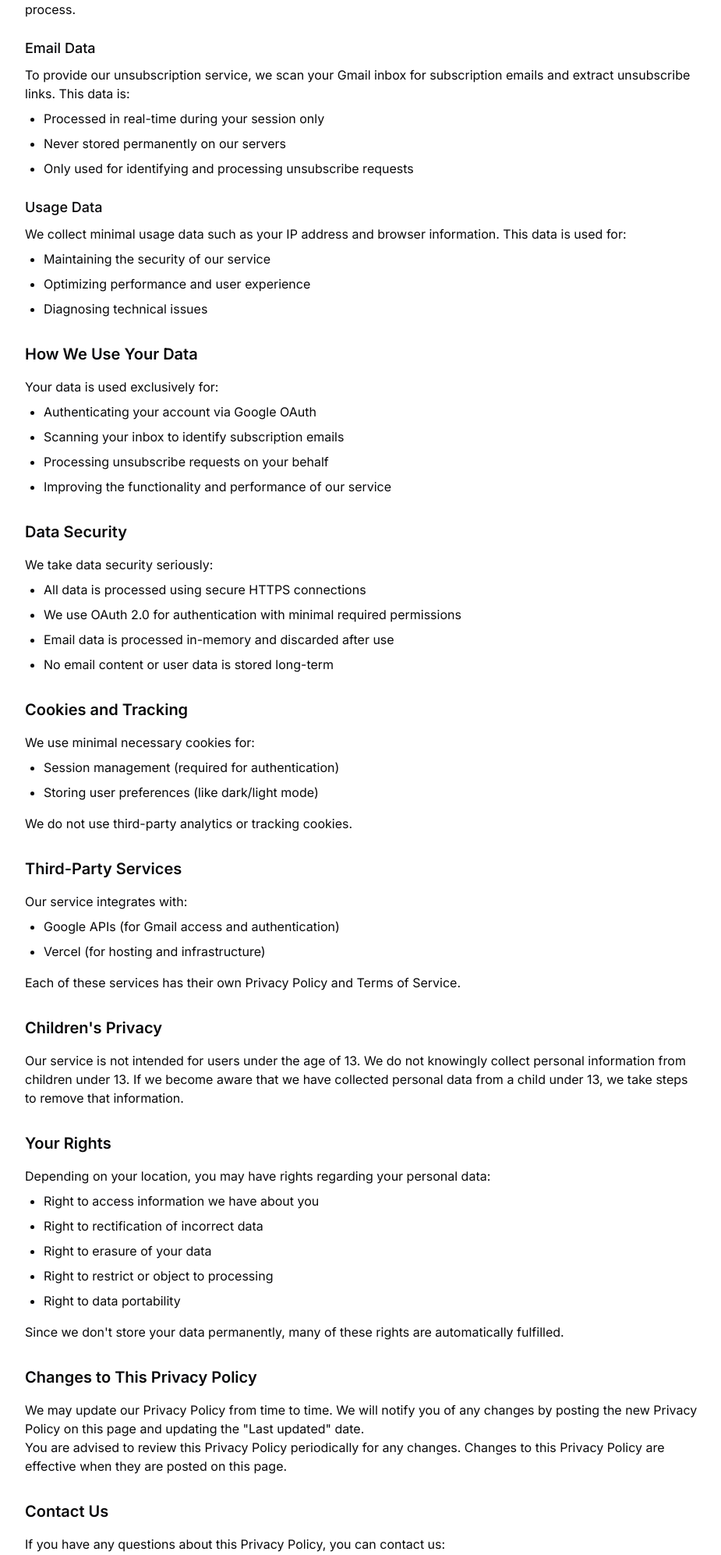
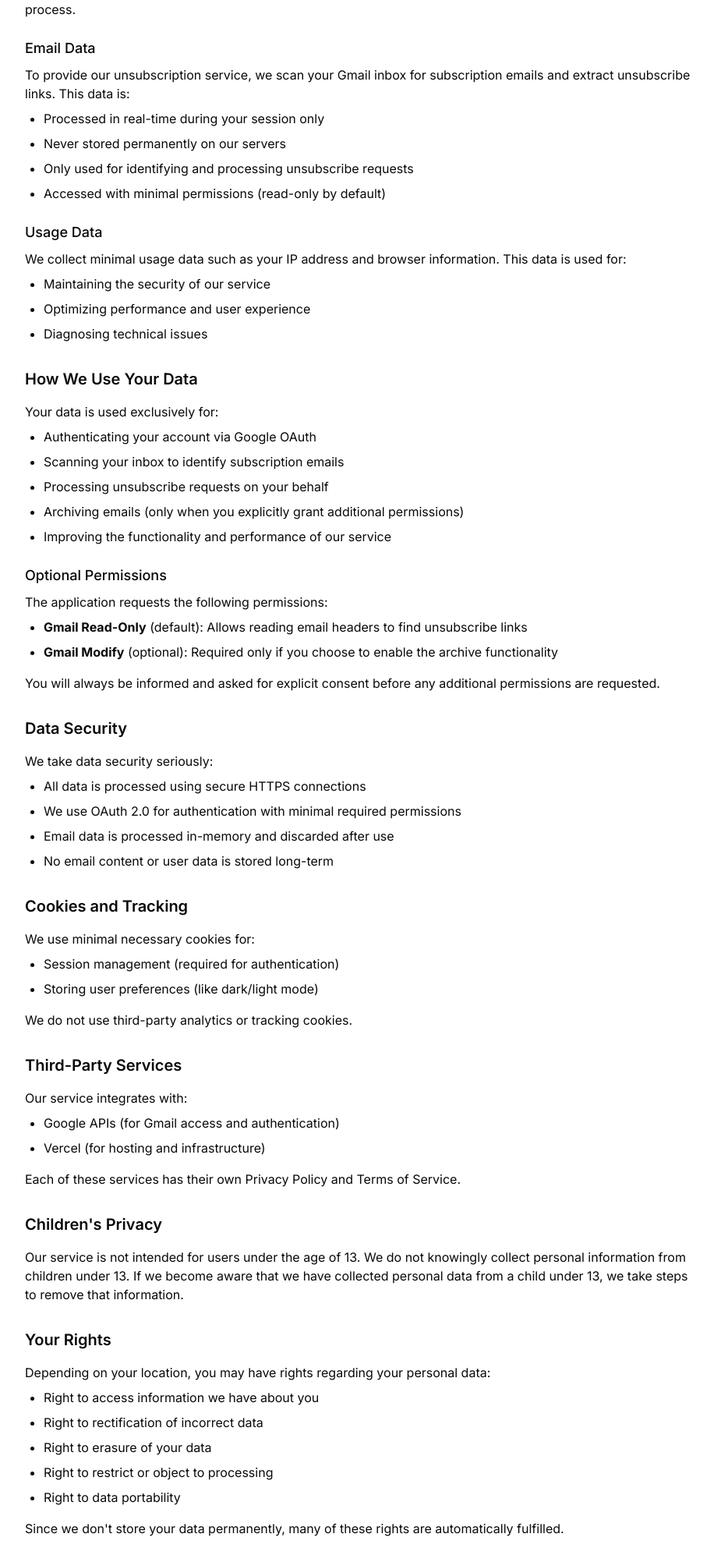
Before and after one commit to theboringdotapp/unsubscriber, a Flask app: page /privacy in a window 1280 px wide. Shown: the part 521-2515 px from the top of the page at 78% size, without its empty margins (176-1101 px from the left). Run offline with Flask 2, Linux system fonts and the light colour scheme; some libraries are stand-ins or nearby versions.

Commit message:
docs: update README and privacy template to clarify permission usage and security measures
- Revise README to include optional permission upgrades for archiving and enhance security section with detailed explanations
- Update privacy template to specify read-only access by default and outline optional permissions for archiving functionality

```diff
--- a/templates/privacy.html
+++ b/templates/privacy.html
@@ -24,6 +24,7 @@
                 <li>Processed in real-time during your session only</li>
                 <li>Never stored permanently on our servers</li>
                 <li>Only used for identifying and processing unsubscribe requests</li>
+                <li>Accessed with minimal permissions (read-only by default)</li>
             </ul>
 
             <h3 class="text-lg font-medium mt-6 mb-2">Usage Data</h3>
@@ -40,8 +41,17 @@
                 <li>Authenticating your account via Google OAuth</li>
                 <li>Scanning your inbox to identify subscription emails</li>
                 <li>Processing unsubscribe requests on your behalf</li>
+                <li>Archiving emails (only when you explicitly grant additional permissions)</li>
                 <li>Improving the functionality and performance of our service</li>
             </ul>
+
+            <h3 class="text-lg font-medium mt-6 mb-2">Optional Permissions</h3>
+            <p>The application requests the following permissions:</p>
+            <ul class="list-disc pl-6 mt-2 mb-4 space-y-2">
+                <li><strong>Gmail Read-Only</strong> (default): Allows reading email headers to find unsubscribe links</li>
+                <li><strong>Gmail Modify</strong> (optional): Required only if you choose to enable the archive functionality</li>
+            </ul>
+            <p>You will always be informed and asked for explicit consent before any additional permissions are requested.</p>
 
             <h2 class="text-xl font-semibold mt-8 mb-4">Data Security</h2>
             <p>We take data security seriously:</p>
```
Also changed, not shown: README.md.
